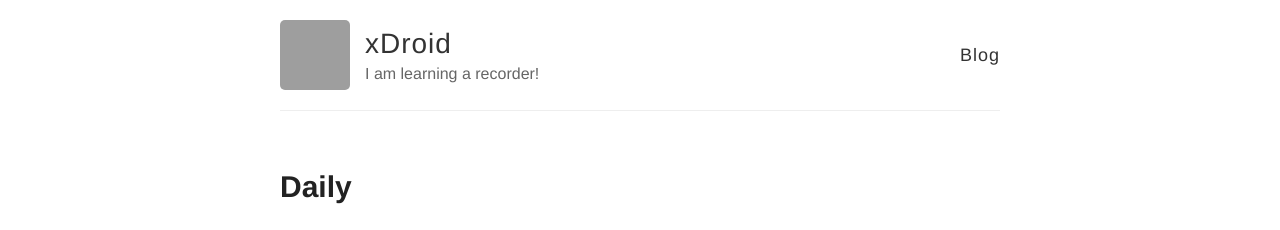
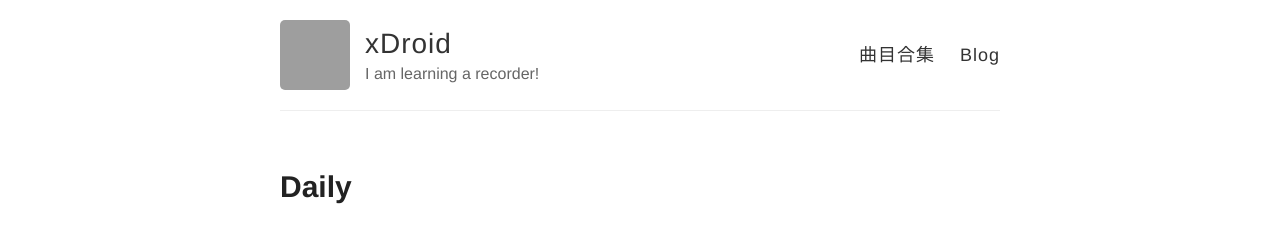
Before and after one commit to owen8877/recorder-learner, a Jekyll site: the page built from index.html, in a window 1280 px wide. Shown: the top 230 px of the page. Built offline with Jekyll 4.4.1, drawn with Linux system fonts in a browser that asks for light colours; grey boxes are pictures that could not be loaded.

Commit message:
Update default.html

```diff
--- a/_layouts/default.html
+++ b/_layouts/default.html
@@ -26,6 +26,9 @@
           </div>
 
           <nav>
+            {% for nav in site.navigation %}
+              <a href="{{ site.baseurl }}{{ nav[0] }}/">{{ nav[1] }}</a>
+            {% endfor %}
             <a href="{{ site.baseurl }}/">Blog</a>
           </nav>
         </header>
```
